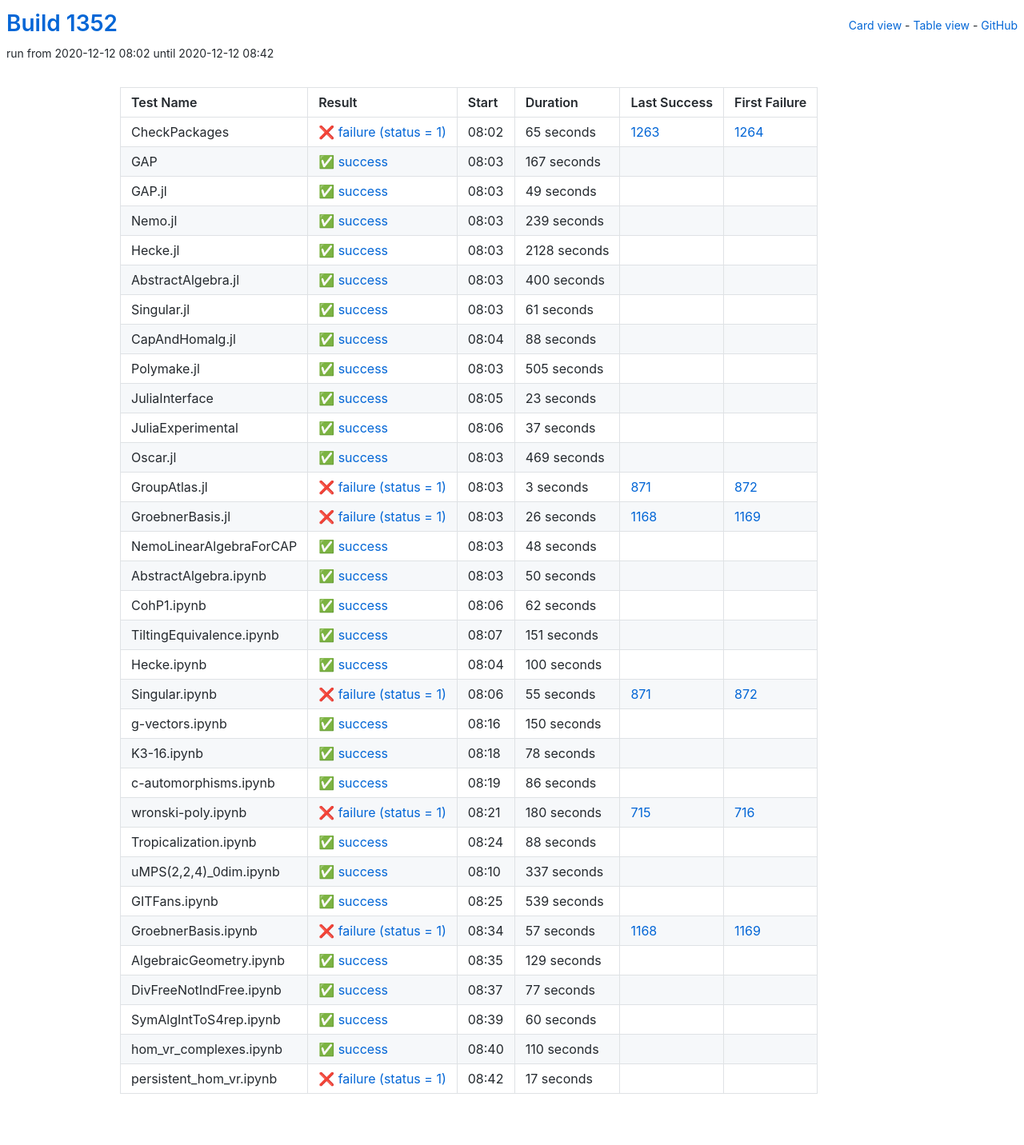
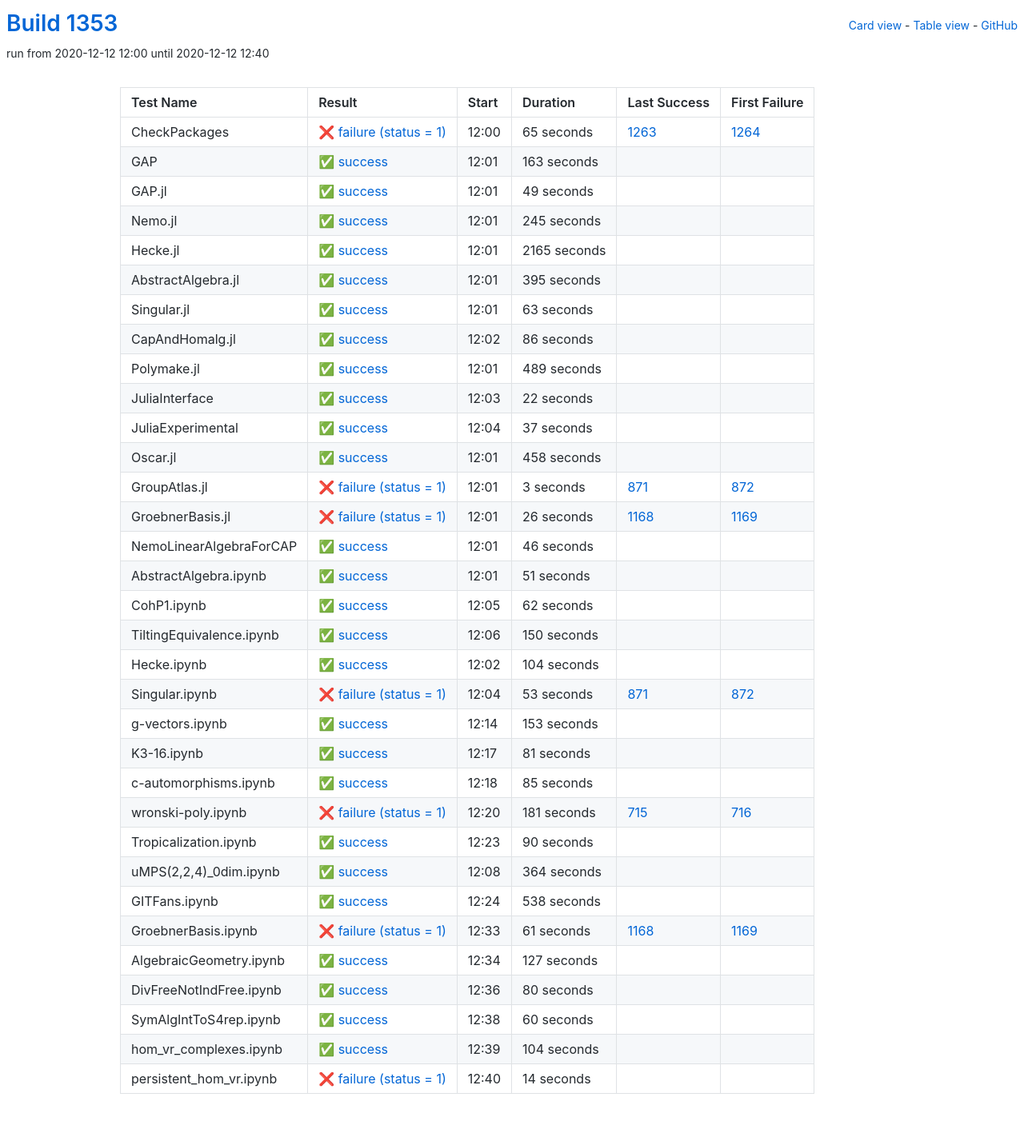
Before and after one commit to oscar-system/oscar-ci-status-stable, a Jekyll site: the page built from table.html, in a window 1280 px wide. Shown: the whole page at 80% size. Built offline with Jekyll 4.4.1, drawn with Linux system fonts in a browser that asks for light colours.

Commit message:
Build #1353

```diff
--- a/_data/ci.yml
+++ b/_data/ci.yml
@@ -1,6 +1,6 @@
 ---
-build: 1352
-build_url: https://oscarci.mathematik.uni-kl.de/job/oscar-stable/1352/
+build: 1353
+build_url: https://oscarci.mathematik.uni-kl.de/job/oscar-stable/1353/
 job: oscar-stable
 organization: oscar-system
 repo: oscar-ci-status-stable
@@ -8,8 +8,8 @@ repourl: https://github.com/oscar-system/oscar-ci-status-stable
 tests:
 - name: CheckPackages
   id: checkpackages
-  log: https://oscarci.mathematik.uni-kl.de/job/oscar-stable/1352/artifact/logs/build-1352/CheckPackages.log
-  start: 2020-12-12 08:02
+  log: https://oscarci.mathematik.uni-kl.de/job/oscar-stable/1353/artifact/logs/build-1353/CheckPackages.log
+  start: 2020-12-12 12:00
   success: false
   exitcode: 1
   status: failure
@@ -20,20 +20,20 @@ tests:
   first_failure_url: https://oscarci.mathematik.uni-kl.de/job/oscar-stable/1264/
 - name: GAP
   id: gap
-  log: https://oscarci.mathematik.uni-kl.de/job/oscar-stable/1352/artifact/logs/build-1352/GAP.log
-  start: 2020-12-12 08:03
+  log: https://oscarci.mathematik.uni-kl.de/job/oscar-stable/1353/artifact/logs/build-1353/GAP.log
+  start: 2020-12-12 12:01
   success: true
   exitcode: 0
   status: success
-  duration: 167
+  duration: 163
   last_success: false
   last_success_url:
   first_failure: false
   first_failure_url:
 - name: GAP.jl
   id: gap-jl
-  log: https://oscarci.mathematik.uni-kl.de/job/oscar-stable/1352/artifact/logs/build-1352/GAP.jl.log
-  start: 2020-12-12 08:03
+  log: https://oscarci.mathematik.uni-kl.de/job/oscar-stable/1353/artifact/logs/build-1353/GAP.jl.log
+  start: 2020-12-12 12:01
   success: true
   exitcode: 0
   status: success
@@ -44,92 +44,92 @@ tests:
   first_failure_url:
 - name: Nemo.jl
   id: nemo-jl
-  log: https://oscarci.mathematik.uni-kl.de/job/oscar-stable/1352/artifact/logs/build-1352/Nemo.jl.log
-  start: 2020-12-12 08:03
+  log: https://oscarci.mathematik.uni-kl.de/job/oscar-stable/1353/artifact/logs/build-1353/Nemo.jl.log
+  start: 2020-12-12 12:01
   success: true
   exitcode: 0
   status: success
-  duration: 239
+  duration: 245
   last_success: false
   last_success_url:
   first_failure: false
   first_failure_url:
 - name: Hecke.jl
   id: hecke-jl
-  log: https://oscarci.mathematik.uni-kl.de/job/oscar-stable/1352/artifact/logs/build-1352/Hecke.jl.log
-  start: 2020-12-12 08:03
+  log: https://oscarci.mathematik.uni-kl.de/job/oscar-stable/1353/artifact/logs/build-1353/Hecke.jl.log
+  start: 2020-12-12 12:01
   success: true
   exitcode: 0
   status: success
-  duration: 2128
+  duration: 2165
   last_success: false
   last_success_url:
   first_failure: false
   first_failure_url:
 - name: AbstractAlgebra.jl
   id: abstractalgebra-jl
-  log: https://oscarci.mathematik.uni-kl.de/job/oscar-stable/1352/artifact/logs/build-1352/AbstractAlgebra.jl.log
-  start: 2020-12-12 08:03
+  log: https://oscarci.mathematik.uni-kl.de/job/oscar-stable/1353/artifact/logs/build-1353/AbstractAlgebra.jl.log
+  start: 2020-12-12 12:01
   success: true
   exitcode: 0
   status: success
-  duration: 400
+  duration: 395
   last_success: false
   last_success_url:
   first_failure: false
   first_failure_url:
 - name: Singular.jl
   id: singular-jl
-  log: https://oscarci.mathematik.uni-kl.de/job/oscar-stable/1352/artifact/logs/build-1352/Singular.jl.log
-  start: 2020-12-12 08:03
+  log: https://oscarci.mathematik.uni-kl.de/job/oscar-stable/1353/artifact/logs/build-1353/Singular.jl.log
+  start: 2020-12-12 12:01
   success: true
   exitcode: 0
   status: success
-  duration: 61
+  duration: 63
   last_success: false
   last_success_url:
   first_failure: false
   first_failure_url:
 - name: CapAndHomalg.jl
   id: capandhomalg-jl
-  log: https://oscarci.mathematik.uni-kl.de/job/oscar-stable/1352/artifact/logs/build-1352/CapAndHomalg.jl.log
-  start: 2020-12-12 08:04
+  log: https://oscarci.mathematik.uni-kl.de/job/oscar-stable/1353/artifact/logs/build-1353/CapAndHomalg.jl.log
+  start: 2020-12-12 12:02
   success: true
   exitcode: 0
   status: success
-  duration: 88
+  duration: 86
   last_success: false
   last_success_url:
   first_failure: false
   first_failure_url:
 - name: Polymake.jl
   id: polymake-jl
-  log: https://oscarci.mathematik.uni-kl.de/job/oscar-stable/1352/artifact/logs/build-1352/Polymake.jl.log
-  start: 2020-12-12 08:03
+  log: https://oscarci.mathematik.uni-kl.de/job/oscar-stable/1353/artifact/logs/build-1353/Polymake.jl.log
+  start: 2020-12-12 12:01
   success: true
   exitcode: 0
   status: success
-  duration: 505
+  duration: 489
   last_success: false
   last_success_url:
   first_failure: false
   first_failure_url:
 - name: JuliaInterface
   id: juliainterface
-  log: https://oscarci.mathematik.uni-kl.de/job/oscar-stable/1352/artifact/logs/build-1352/JuliaInterface.log
-  start: 2020-12-12 08:05
+  log: https://oscarci.mathematik.uni-kl.de/job/oscar-stable/1353/artifact/logs/build-1353/JuliaInterface.log
+  start: 2020-12-12 12:03
   success: true
   exitcode: 0
   status: success
-  duration: 23
+  duration: 22
   last_success: false
   last_success_url:
   first_failure: false
   first_failure_url:
 - name: JuliaExperimental
   id: juliaexperimental
-  log: https://oscarci.mathematik.uni-kl.de/job/oscar-stable/1352/artifact/logs/build-1352/JuliaExperimental.log
-  start: 2020-12-12 08:06
+  log: https://oscarci.mathematik.uni-kl.de/job/oscar-stable/1353/artifact/logs/build-1353/JuliaExperimental.log
+  start: 2020-12-12 12:04
   success: true
   exitcode: 0
   status: success
@@ -140,20 +140,20 @@ tests:
   first_failure_url:
 - name: Oscar.jl
   id: oscar-jl
-  log: https://oscarci.mathematik.uni-kl.de/job/oscar-stable/1352/artifact/logs/build-1352/Oscar.jl.log
-  start: 2020-12-12 08:03
+  log: https://oscarci.mathematik.uni-kl.de/job/oscar-stable/1353/artifact/logs/build-1353/Oscar.jl.log
+  start: 2020-12-12 12:01
   success: true
   exitcode: 0
   status: success
-  duration: 469
+  duration: 458
   last_success: false
   last_success_url:
   first_failure: false
   first_failure_url:
 - name: GroupAtlas.jl
   id: groupatlas-jl
-  log: https://oscarci.mathematik.uni-kl.de/job/oscar-stable/1352/artifact/logs/build-1352/GroupAtlas.jl.log
-  start: 2020-12-12 08:03
+  log: https://oscarci.mathematik.uni-kl.de/job/oscar-stable/1353/artifact/logs/build-1353/GroupAtlas.jl.log
+  start: 2020-12-12 12:01
   success: false
   exitcode: 1
   status: failure
@@ -164,8 +164,8 @@ tests:
   first_failure_url: https://oscarci.mathematik.uni-kl.de/job/oscar-stable/872/
 - name: GroebnerBasis.jl
   id: groebnerbasis-jl
-  log: https://oscarci.mathematik.uni-kl.de/job/oscar-stable/1352/artifact/logs/build-1352/GroebnerBasis.jl.log
-  start: 2020-12-12 08:03
+  log: https://oscarci.mathematik.uni-kl.de/job/oscar-stable/1353/artifact/logs/build-1353/GroebnerBasis.jl.log
+  start: 2020-12-12 12:01
   success: false
   exitcode: 1
   status: failure
@@ -176,32 +176,32 @@ tests:
   first_failure_url: https://oscarci.mathematik.uni-kl.de/job/oscar-stable/1169/
 - name: NemoLinearAlgebraForCAP
   id: nemolinearalgebraforcap
-  log: https://oscarci.mathematik.uni-kl.de/job/oscar-stable/1352/artifact/logs/build-1352/NemoLinearAlgebraForCAP.log
-  start: 2020-12-12 08:03
+  log: https://oscarci.mathematik.uni-kl.de/job/oscar-stable/1353/artifact/logs/build-1353/NemoLinearAlgebraForCAP.log
+  start: 2020-12-12 12:01
   success: true
   exitcode: 0
   status: success
-  duration: 48
+  duration: 46
   last_success: false
   last_success_url:
   first_failure: false
   first_failure_url:
 - name: AbstractAlgebra.ipynb
   id: abstractalgebra-ipynb
-  log: https://oscarci.mathematik.uni-kl.de/job/oscar-stable/1352/artifact/logs/build-1352/AbstractAlgebra.ipynb.log
-  start: 2020-12-12 08:03
+  log: https://oscarci.mathematik.uni-kl.de/job/oscar-stable/1353/artifact/logs/build-1353/AbstractAlgebra.ipynb.log
+  start: 2020-12-12 12:01
   success: true
   exitcode: 0
   status: success
-  duration: 50
+  duration: 51
   last_success: false
   last_success_url:
   first_failure: false
   first_failure_url:
 - name: CohP1.ipynb
   id: cohp1-ipynb
-  log: https://oscarci.mathematik.uni-kl.de/job/oscar-stable/1352/artifact/logs/build-1352/CohP1.ipynb.log
-  start: 2020-12-12 08:06
+  log: https://oscarci.mathematik.uni-kl.de/job/oscar-stable/1353/artifact/logs/build-1353/CohP1.ipynb.log
+  start: 2020-12-12 12:05
   success: true
   exitcode: 0
   status: success
@@ -212,44 +212,8 @@ tests:
   first_failure_url:
 - name: TiltingEquivalence.ipynb
   id: tiltingequivalence-ipynb
-  log: https://oscarci.mathematik.uni-kl.de/job/oscar-stable/1352/artifact/logs/build-1352/TiltingEquivalence.ipynb.log
-  start: 2020-12-12 08:07
-  success: true
-  exitcode: 0
-  status: success
-  duration: 151
-  last_success: false
-  last_success_url:
-  first_failure: false
-  first_failure_url:
-- name: Hecke.ipynb
-  id: hecke-ipynb
-  log: https://oscarci.mathematik.uni-kl.de/job/oscar-stable/1352/artifact/logs/build-1352/Hecke.ipynb.log
-  start: 2020-12-12 08:04
-  success: true
-  exitcode: 0
-  status: success
-  duration: 100
-  last_success: false
-  last_success_url:
-  first_failure: false
-  first_failure_url:
-- name: Singular.ipynb
-  id: singular-ipynb
-  log: https://oscarci.mathematik.uni-kl.de/job/oscar-stable/1352/artifact/logs/build-1352/Singular.ipynb.log
-  start: 2020-12-12 08:06
-  success: false
-  exitcode: 1
-  status: failure
-  duration: 55
-  last_success: 871
-  last_success_url: https://oscarci.mathematik.uni-kl.de/job/oscar-stable/871/
-  first_failure: 872
-  first_failure_url: https://oscarci.mathematik.uni-kl.de/job/oscar-stable/872/
-- name: g-vectors.ipynb
-  id: g-vectors-ipynb
-  log: https://oscarci.mathematik.uni-kl.de/job/oscar-stable/1352/artifact/logs/build-1352/g-vectors.ipynb.log
-  start: 2020-12-12 08:16
+  log: https://oscarci.mathematik.uni-kl.de/job/oscar-stable/1353/artifact/logs/build-1353/TiltingEquivalence.ipynb.log
+  start: 2020-12-12 12:06
   success: true
   exitcode: 0
   status: success
@@ -258,118 +222,154 @@ tests:
   last_success_url:
   first_failure: false
   first_failure_url:
-- name: K3-16.ipynb
-  id: k3-16-ipynb
-  log: https://oscarci.mathematik.uni-kl.de/job/oscar-stable/1352/artifact/logs/build-1352/K3-16.ipynb.log
-  start: 2020-12-12 08:18
+- name: Hecke.ipynb
+  id: hecke-ipynb
+  log: https://oscarci.mathematik.uni-kl.de/job/oscar-stable/1353/artifact/logs/build-1353/Hecke.ipynb.log
+  start: 2020-12-12 12:02
   success: true
   exitcode: 0
   status: success
-  duration: 78
+  duration: 104
+  last_success: false
+  last_success_url:
+  first_failure: false
+  first_failure_url:
+- name: Singular.ipynb
+  id: singular-ipynb
+  log: https://oscarci.mathematik.uni-kl.de/job/oscar-stable/1353/artifact/logs/build-1353/Singular.ipynb.log
+  start: 2020-12-12 12:04
+  success: false
+  exitcode: 1
+  status: failure
+  duration: 53
+  last_success: 871
+  last_success_url: https://oscarci.mathematik.uni-kl.de/job/oscar-stable/871/
+  first_failure: 872
+  first_failure_url: https://oscarci.mathematik.uni-kl.de/job/oscar-stable/872/
+- name: g-vectors.ipynb
+  id: g-vectors-ipynb
+  log: https://oscarci.mathematik.uni-kl.de/job/oscar-stable/1353/artifact/logs/build-1353/g-vectors.ipynb.log
+  start: 2020-12-12 12:14
+  success: true
+  exitcode: 0
+  status: success
+  duration: 153
+  last_success: false
+  last_success_url:
+  first_failure: false
+  first_failure_url:
+- name: K3-16.ipynb
+  id: k3-16-ipynb
+  log: https://oscarci.mathematik.uni-kl.de/job/oscar-stable/1353/artifact/logs/build-1353/K3-16.ipynb.log
+  start: 2020-12-12 12:17
+  success: true
+  exitcode: 0
+  status: success
+  duration: 81
   last_success: false
   last_success_url:
   first_failure: false
   first_failure_url:
 - name: c-automorphisms.ipynb
   id: c-automorphisms-ipynb
-  log: https://oscarci.mathematik.uni-kl.de/job/oscar-stable/1352/artifact/logs/build-1352/c-automorphisms.ipynb.log
-  start: 2020-12-12 08:19
+  log: https://oscarci.mathematik.uni-kl.de/job/oscar-stable/1353/artifact/logs/build-1353/c-automorphisms.ipynb.log
+  start: 2020-12-12 12:18
   success: true
   exitcode: 0
   status: success
-  duration: 86
+  duration: 85
   last_success: false
   last_success_url:
   first_failure: false
   first_failure_url:
 - name: wronski-poly.ipynb
   id: wronski-poly-ipynb
-  log: https://oscarci.mathematik.uni-kl.de/job/oscar-stable/1352/artifact/logs/build-1352/wronski-poly.ipynb.log
-  start: 2020-12-12 08:21
+  log: https://oscarci.mathematik.uni-kl.de/job/oscar-stable/1353/artifact/logs/build-1353/wronski-poly.ipynb.log
+  start: 2020-12-12 12:20
   success: false
   exitcode: 1
   status: failure
-  duration: 180
+  duration: 181
   last_success: 715
   last_success_url: https://oscarci.mathematik.uni-kl.de/job/oscar-stable/715/
   first_failure: 716
   first_failure_url: https://oscarci.mathematik.uni-kl.de/job/oscar-stable/716/
 - name: Tropicalization.ipynb
   id: tropicalization-ipynb
-  log: https://oscarci.mathematik.uni-kl.de/job/oscar-stable/1352/artifact/logs/build-1352/Tropicalization.ipynb.log
-  start: 2020-12-12 08:24
+  log: https://oscarci.mathematik.uni-kl.de/job/oscar-stable/1353/artifact/logs/build-1353/Tropicalization.ipynb.log
+  start: 2020-12-12 12:23
   success: true
   exitcode: 0
   status: success
-  duration: 88
+  duration: 90
   last_success: false
   last_success_url:
   first_failure: false
   first_failure_url:
 - name: uMPS(2,2,4)_0dim.ipynb
   id: umps-2-2-4-0dim-ipynb
-  log: https://oscarci.mathematik.uni-kl.de/job/oscar-stable/1352/artifact/logs/build-1352/uMPS-2-2-4-_0dim.ipynb.log
-  start: 2020-12-12 08:10
+  log: https://oscarci.mathematik.uni-kl.de/job/oscar-stable/1353/artifact/logs/build-1353/uMPS-2-2-4-_0dim.ipynb.log
+  start: 2020-12-12 12:08
   success: true
   exitcode: 0
   status: success
-  duration: 337
+  duration: 364
   last_success: false
   last_success_url:
   first_failure: false
   first_failure_url:
 - name: GITFans.ipynb
   id: gitfans-ipynb
-  log: https://oscarci.mathematik.uni-kl.de/job/oscar-stable/1352/artifact/logs/build-1352/GITFans.ipynb.log
-  start: 2020-12-12 08:25
+  log: https://oscarci.mathematik.uni-kl.de/job/oscar-stable/1353/artifact/logs/build-1353/GITFans.ipynb.log
+  start: 2020-12-12 12:24
   success: true
   exitcode: 0
   status: success
-  duration: 539
+  duration: 538
   last_success: false
   last_success_url:
   first_failure: false
   first_failure_url:
 - name: GroebnerBasis.ipynb
   id: groebnerbasis-ipynb
-  log: https://oscarci.mathematik.uni-kl.de/job/oscar-stable/1352/artifact/logs/build-1352/GroebnerBasis.ipynb.log
-  start: 2020-12-12 08:34
+  log: https://oscarci.mathematik.uni-kl.de/job/oscar-stable/1353/artifact/logs/build-1353/GroebnerBasis.ipynb.log
+  start: 2020-12-12 12:33
   success: false
   exitcode: 1
   status: failure
-  duration: 57
+  duration: 61
   last_success: 1168
   last_success_url: https://oscarci.mathematik.uni-kl.de/job/oscar-stable/1168/
   first_failure: 1169
   first_failure_url: https://oscarci.mathematik.uni-kl.de/job/oscar-stable/1169/
 - name: AlgebraicGeometry.ipynb
   id: algebraicgeometry-ipynb
-  log: https://oscarci.mathematik.uni-kl.de/job/oscar-stable/1352/artifact/logs/build-1352/AlgebraicGeometry.ipynb.log
-  start: 2020-12-12 08:35
+  log: https://oscarci.mathematik.uni-kl.de/job/oscar-stable/1353/artifact/logs/build-1353/AlgebraicGeometry.ipynb.log
+  start: 2020-12-12 12:34
   success: true
   exitcode: 0
   status: success
-  duration: 129
+  duration: 127
   last_success: false
   last_success_url:
   first_failure: false
   first_failure_url:
 - name: DivFreeNotIndFree.ipynb
   id: divfreenotindfree-ipynb
-  log: https://oscarci.mathematik.uni-kl.de/job/oscar-stable/1352/artifact/logs/build-1352/DivFreeNotIndFree.ipynb.log
-  start: 2020-12-12 08:37
+  log: https://oscarci.mathematik.uni-kl.de/job/oscar-stable/1353/artifact/logs/build-1353/DivFreeNotIndFree.ipynb.log
+  start: 2020-12-12 12:36
   success: true
   exitcode: 0
   status: success
-  duration: 77
+  duration: 80
   last_success: false
   last_success_url:
   first_failure: false
   first_failure_url:
 - name: SymAlgIntToS4rep.ipynb
   id: symalginttos4rep-ipynb
-  log: https://oscarci.mathematik.uni-kl.de/job/oscar-stable/1352/artifact/logs/build-1352/SymAlgIntToS4rep.ipynb.log
-  start: 2020-12-12 08:39
+  log: https://oscarci.mathematik.uni-kl.de/job/oscar-stable/1353/artifact/logs/build-1353/SymAlgIntToS4rep.ipynb.log
+  start: 2020-12-12 12:38
   success: true
   exitcode: 0
   status: success
@@ -380,24 +380,24 @@ tests:
   first_failure_url:
 - name: hom_vr_complexes.ipynb
   id: hom-vr-complexes-ipynb
-  log: https://oscarci.mathematik.uni-kl.de/job/oscar-stable/1352/artifact/logs/build-1352/hom_vr_complexes.ipynb.log
-  start: 2020-12-12 08:40
+  log: https://oscarci.mathematik.uni-kl.de/job/oscar-stable/1353/artifact/logs/build-1353/hom_vr_complexes.ipynb.log
+  start: 2020-12-12 12:39
   success: true
   exitcode: 0
   status: success
-  duration: 110
+  duration: 104
   last_success: false
   last_success_url:
   first_failure: false
   first_failure_url:
 - name: persistent_hom_vr.ipynb
   id: persistent-hom-vr-ipynb
-  log: https://oscarci.mathematik.uni-kl.de/job/oscar-stable/1352/artifact/logs/build-1352/persistent_hom_vr.ipynb.log
-  start: 2020-12-12 08:42
+  log: https://oscarci.mathematik.uni-kl.de/job/oscar-stable/1353/artifact/logs/build-1353/persistent_hom_vr.ipynb.log
+  start: 2020-12-12 12:40
   success: false
   exitcode: 1
   status: failure
-  duration: 17
+  duration: 14
   last_success: false
   last_success_url:
   first_failure: false
```
Also changed, not shown: README.md.
